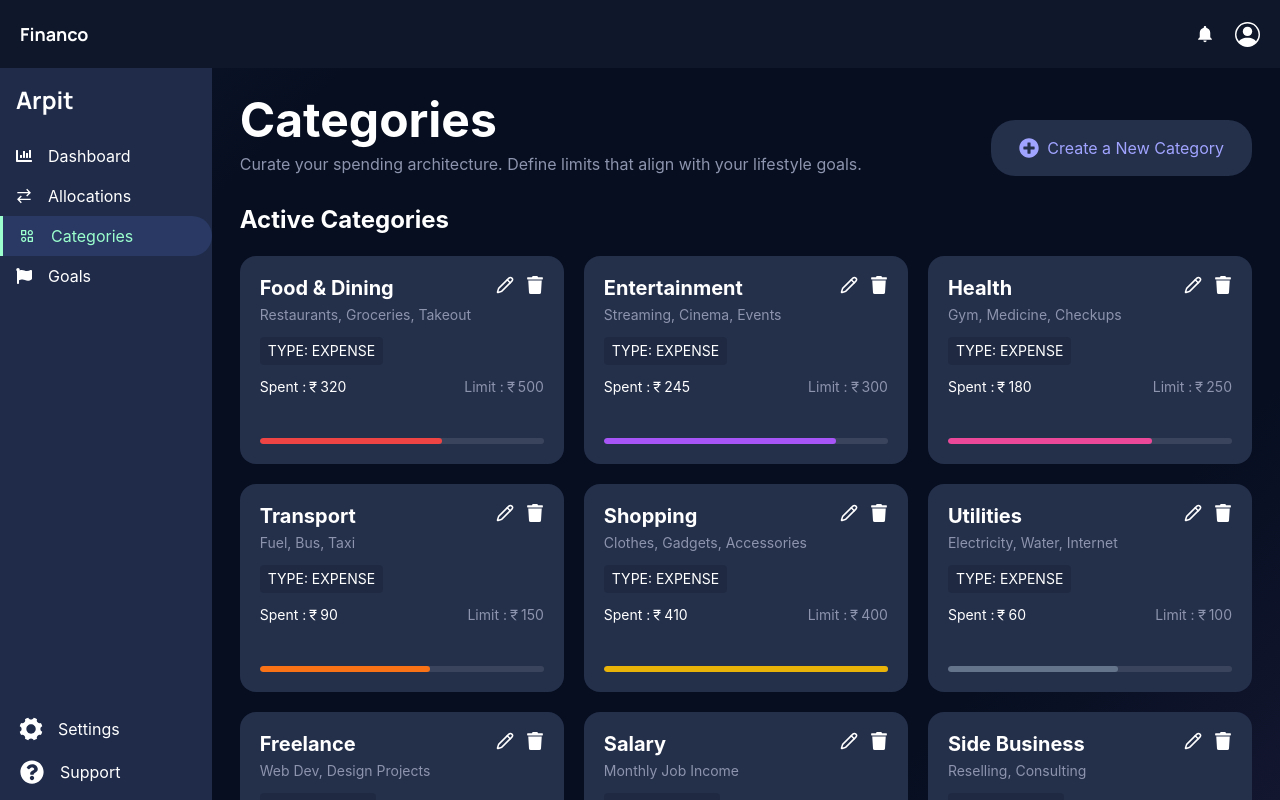
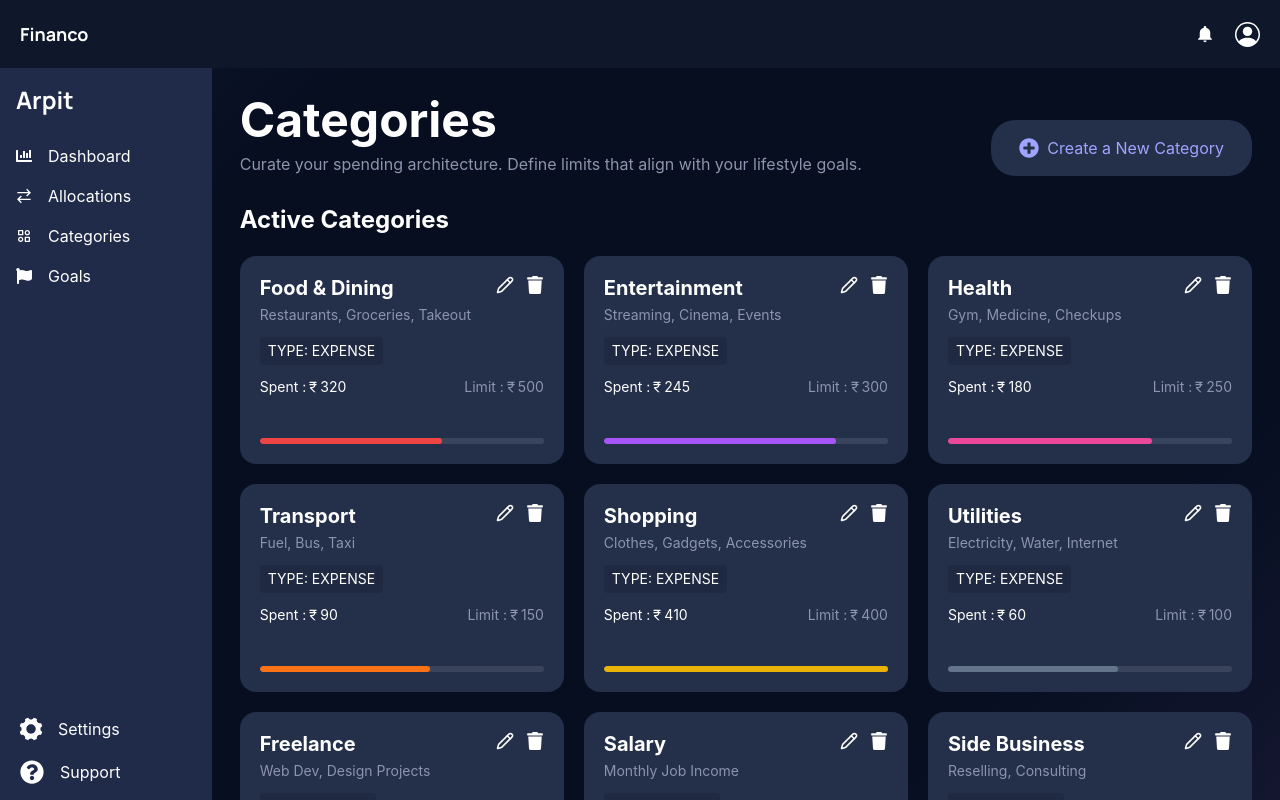
Before and after one commit to Rekcah97/Financo, a React (Vite) app in the folder frontend/: page /categories in a window 1280 px wide. Built offline with nearby package versions, Linux system fonts and the light colour scheme.

Commit message:
Fix : nested anchor tag inside Link in sidebar

```diff
--- a/frontend/src/App.jsx
+++ b/frontend/src/App.jsx
@@ -6,6 +6,7 @@ import Login from "./components/auth/Login";
 import Footer from "./components/PageElement/Footer";
 import Register from "./components/auth/Register";
 import Categories from "./components/PageElement/SidebarComponent/Categories";
+import Goals from "./components/PageElement/SidebarComponent/Goals";
 
 function App() {
   const log = true;
@@ -18,7 +19,8 @@ function App() {
             <SideBar userName={"Arpit"} />
             <main className="p-7 w-full overflow-y-auto">
               <Routes>
-                <Route path="/categories" element={<Categories />} />
+                <Route path="/Categories" element={<Categories />} />
+
                 <Route path="*" element={<Categories />} />
               </Routes>
             </main>
--- a/frontend/src/components/PageElement/SideBar.jsx
+++ b/frontend/src/components/PageElement/SideBar.jsx
@@ -8,14 +8,13 @@ import { FaQuestionCircle } from "react-icons/fa";
 import { Link, useLocation } from "react-router-dom";
 
 function SideBar({ userName }) {
-  const [activeLink, SetActiveLink] = useState("Dashboard");
   const location = useLocation();
 
   const links = [
     {
       name: "Dashboard",
       icon: <FaChartBar />,
-      path: "/Dashboards",
+      path: "/Dashboard",
     },
     {
       name: "Allocations",
@@ -25,7 +24,7 @@ function SideBar({ userName }) {
     {
       name: "Categories",
       icon: <BiCategoryAlt />,
-      path: "/categories",
+      path: "/Categories",
     },
     {
       name: "Goals",
@@ -41,15 +40,14 @@ function SideBar({ userName }) {
         </h2>
         <div className="flex flex-col justify-center">
           {links.map((link) => (
-            <Link to={`${link.path}`}>
-              <a
+            <Link
+              to={`${link.path}`}
               key={link.name}
               className={`dash-link ${location.pathname === link.path ? "active" : ""}`}
               onClick={() => SetActiveLink(link.name)}
             >
               {link.icon}
               {link.name}
-              </a>
             </Link>
           ))}
         </div>
```
Lines whose indentation alone changed are shown as unchanged.
